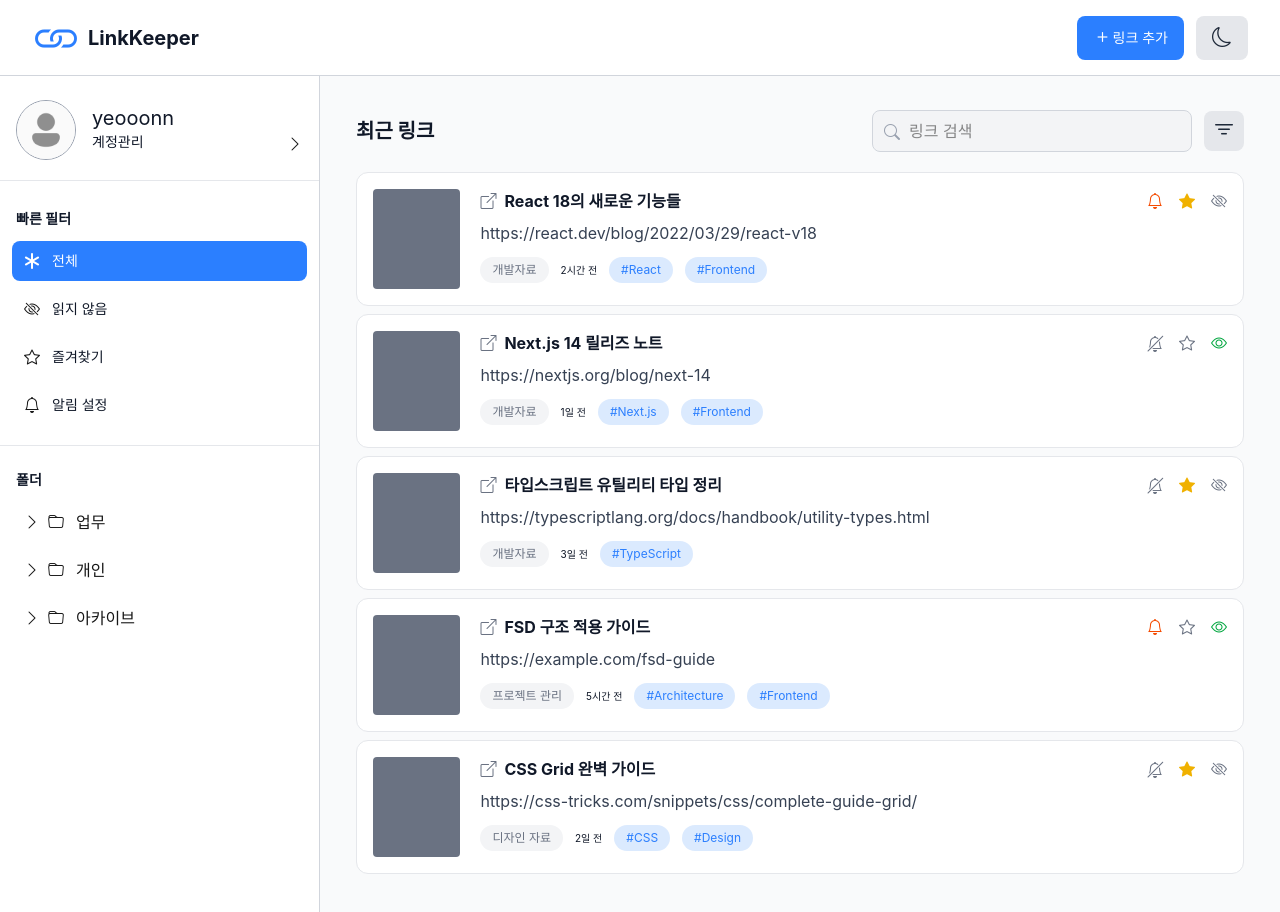
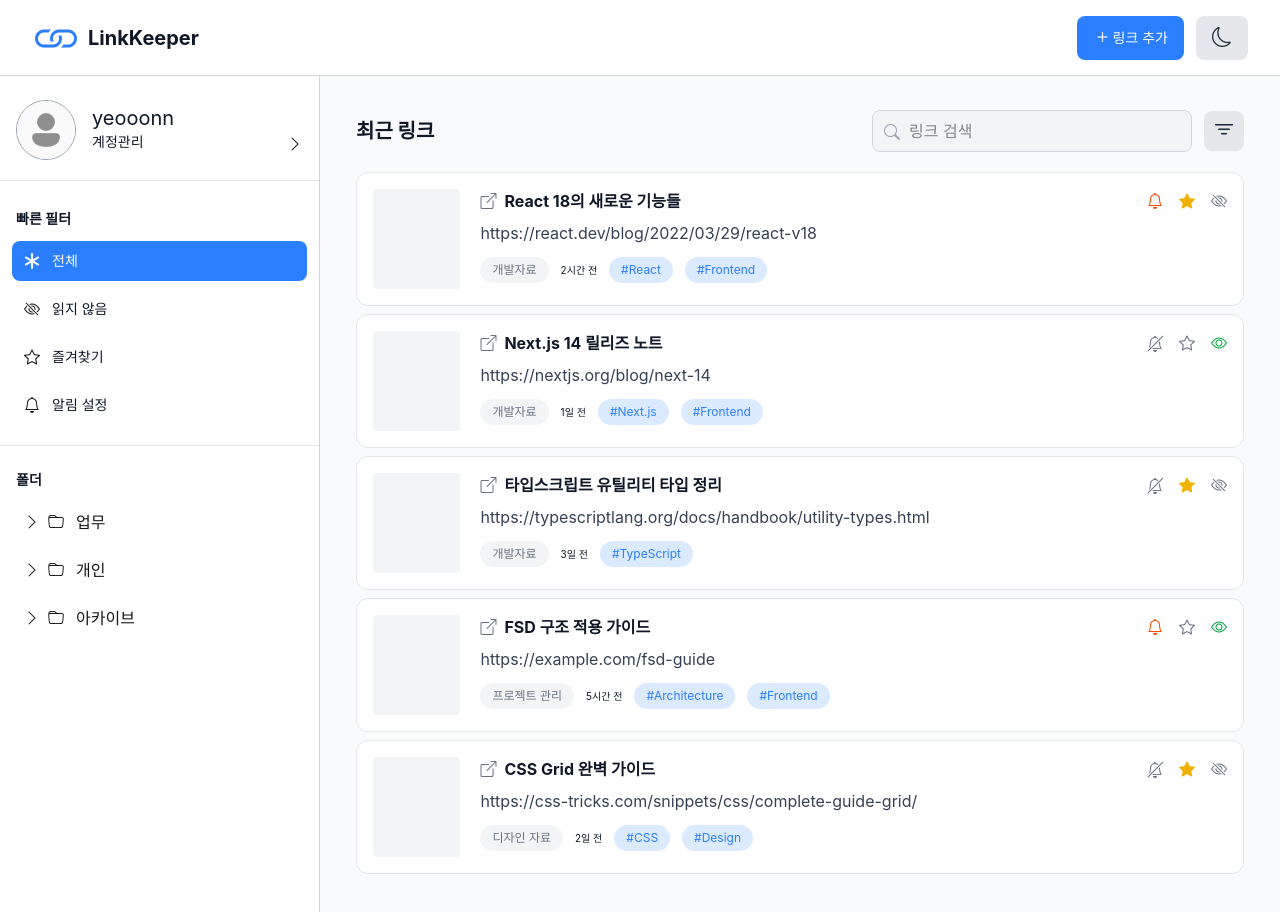
Before and after one commit to yeooonn/LinkKeeper, a Next.js app: page / in a window 1280 px wide. Shown: the top 912 px of the page. Built offline with nearby package versions, Linux system fonts and the light colour scheme.

Commit message:
Design(Card): 이미지 박스 백그라운드 컬러 변경

```diff
--- a/src/shared/components/atoms/Card.tsx
+++ b/src/shared/components/atoms/Card.tsx
@@ -29,7 +29,7 @@ const ImageCard = ({ className, children, ...props }: CardProps) => {
       )}
       {...props}
     >
-      <div className="w-25 h-25 bg-gray-500 rounded-sm"></div>
+      <div className="w-25 h-25 bg-gray-100 rounded-sm"></div>
       <div className="w-full">{children}</div>
     </div>
   );
```
